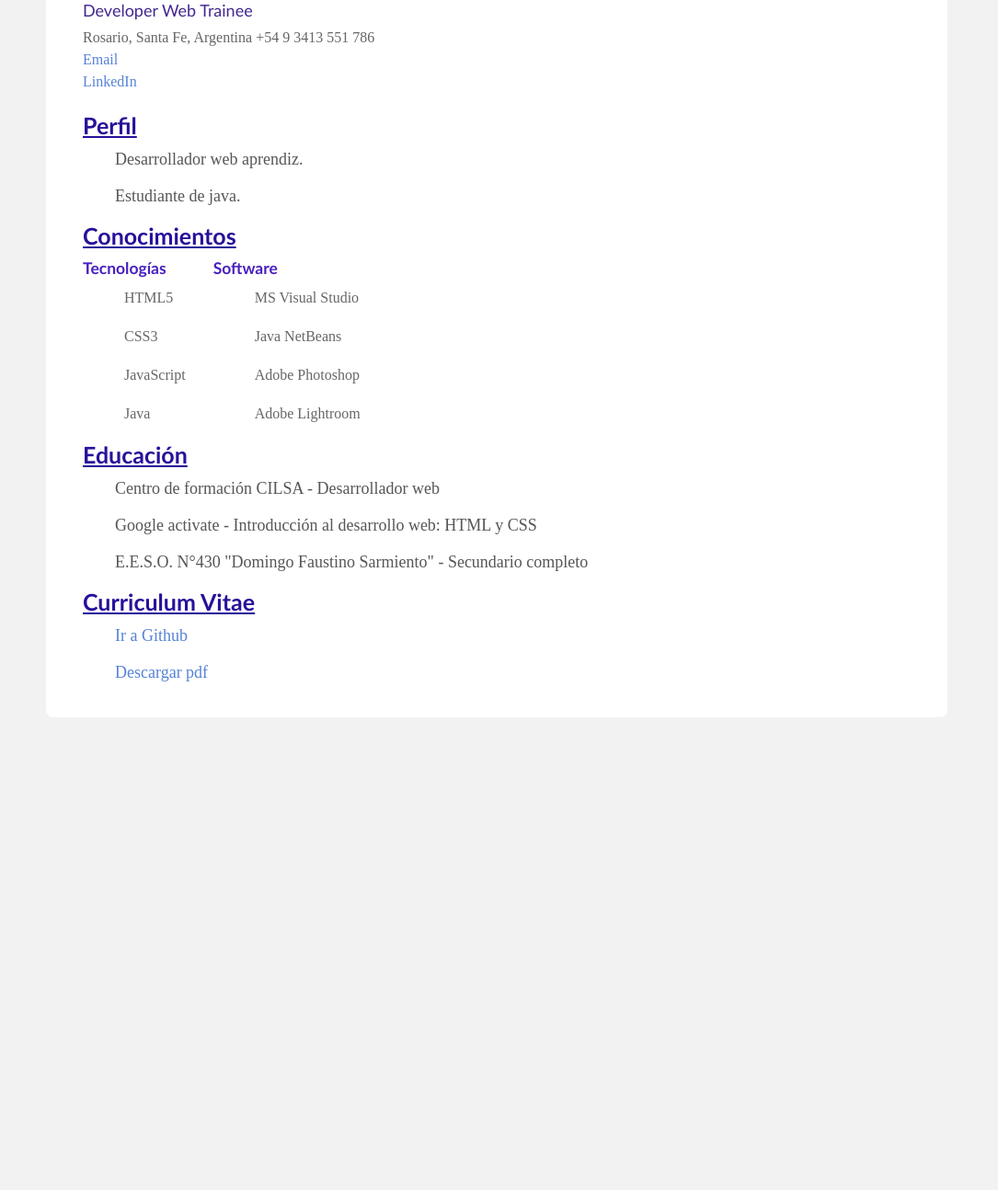
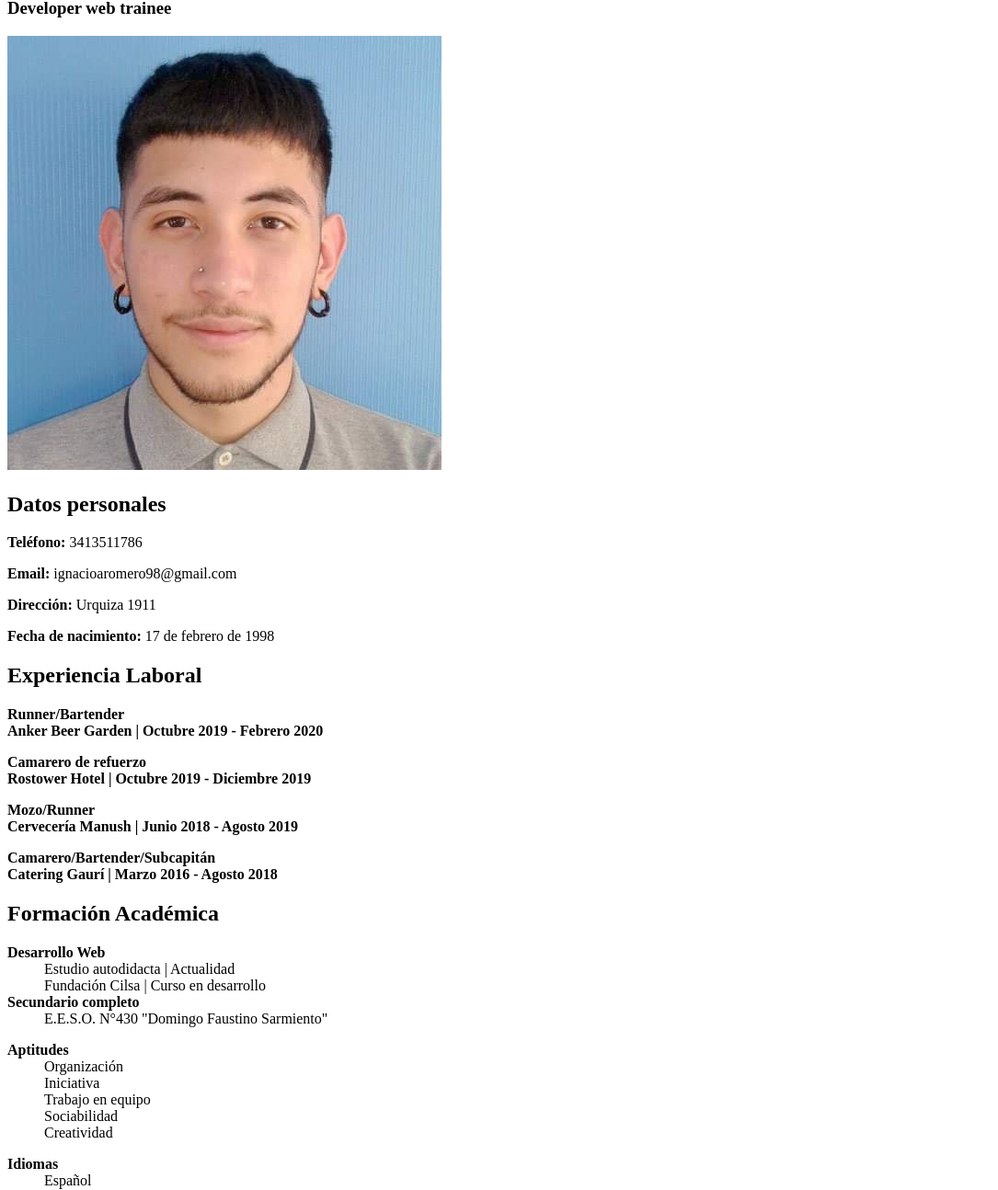
Before and after one commit to IgnacioRom/IgnacioRomeroCV2020, a plain HTML site: page index.html in a window 1280 px wide. Shown: the part 85-1379 px from the top of the page at 92% size, without its empty margins (0-1085 px from the left). Before the commit the page ends 930 px from the top, so only its background shows below. Drawn offline with Linux system fonts and the light colour scheme; a web font is replaced by a local one.

Commit message:
Add files via upload

```diff
--- a/css/styles.css
+++ b/css/styles.css
@@ -1,49 +1,4 @@
-* { margin: 0; padding: 0; }
-html { height: 101%; }
-body { background: #f2f2f2 url('images/bg-tile.png'); font-size: 62.5%; padding-bottom: 65px; }
-
-h1 { font-family: "Simonetta", "Trebuchet MS", Arial, sans-serif; color: #180773; font-size: 3.6em; margin-bottom: 6px; }
-h2 { font-family: "Simonetta", "Trebuchet MS", Arial, sans-serif; color: #27119A; font-size: 2.5em; margin-bottom: 10px; text-decoration: underline; }
-h3 { font-family: "Trebuchet MS", Verdana, Arial, sans-serif; color: #432890; font-weight: normal; font-size: 1.8em; margin-bottom: 10px; }
-h4 { font-family: "Trebuchet MS", Verdana, Arial, sans-serif; color: #4920BF; font-weight: bold; font-size: 1.75em; margin-bottom: 4px; }
-
-p { font-family: "Balthazar", "Droid Serif", serif; color: #565656; font-size: 1.8em; line-height: 1.4em; margin-bottom: 15px; padding-left: 35px; }
-small { font-family: "Balthazar", "Droid Serif", serif; color: #656565; font-size: 1.6em; display: block; margin-bottom: 6px; }
-ul { display: block; list-style: none; }
-ul li { padding-left: 45px; list-style-type: none; vertical-align: top; background: url('images/bullet.png') 25px 5px no-repeat; margin-bottom: 5px; font-family: "Balthazar", "Droid Serif", serif; color: #666; font-size: 1.6em; line-height: 2.3em; }
-
-img { border: 0; max-width: 50%; }
-
-a { color: #5582d6; text-decoration: none; }
-a:hover { text-decoration: underline; }
-
-/** @group core layout **/
-#w { margin: 0px 50px; padding: 20px 40px; padding-top: 35px; background: #fff; min-width: 260px; max-width: 900px; border-bottom-right-radius: 8px; border-bottom-left-radius: 8px; -webkit-border-bottom-left-radius: 8px; -webkit-border-bottom-right-radius: 8px; -moz-border-radius-bottomleft: 8px; -moz-border-radius-bottomright: 8px; }
-
-header { width: 100%; }
-
-/** @group personal settings **/
-#info { float: left; margin-bottom: 12px; }
-#photo { float: right; }
-#photo img {
--webkit-border-radius: 3px;
--moz-border-radius: 3px;
-border-radius: 3px;
--webkit-box-shadow: 0 2px 4px rgba(0, 0, 0, 0.2);
--moz-box-shadow: 0 2px 4px rgba(0, 0, 0, 0.2);
-box-shadow: 0 2px 4px rgba(0, 0, 0, 0.2);
-background-color: #fff;
-border: 1px solid #ccc;
-padding: 5px;
+h1 {
+    font-family: 'Arvo', serif;
+    color: #696969;
 }
-
-/** @group skills **/
-#skills-left { display: block; float: left; margin-right: 30px; }
-#skills-right { display: block; float: left;}
-
-/** @group clearfix **/
-.clearfix:after { content: "."; display: block; clear: both; visibility: hidden; line-height: 0; height: 0; }
-.clearfix { display: inline-block; }
-
-html[xmlns] .clearfix { display: block; }
-* html .clearfix { height: 1%; }
--- a/index.html
+++ b/index.html
@@ -1,88 +1,69 @@
-<!doctype html>
+<!DOCTYPE html>
 <html lang="en">
 <head>
-  <meta http-equiv="Content-Type" content="text/html; charset=utf-8" />
-  <title>Ignacio Ángel Romero</title>
-  <meta name="author" content="Ignacio Romero">
-  <meta http-equiv="X-UA-Compatible" content="IE=edge,chrome=1">
-  <meta name="HandheldFriendly" content="true">
-  <meta name="viewport" content="width=device-width, initial-scale=1,maximum-scale=1,user-scalable=no">
-  <link rel="stylesheet" type="text/css" href="http://fonts.googleapis.com/css?family=Simonetta:400,900|Balthazar">
+    <meta charset="UTF-8">
+    <meta name="viewport" content="width=device-width, initial-scale=1.0">
+    <title>Ignacio Romero CV</title>
+    <link href="https://fonts.googleapis.com/css2?family=Arvo:wght@700&display=swap" rel="stylesheet">
     <link rel="stylesheet" type="text/css" href="css/styles.css">
     <link rel="stylesheet" type="text/css" href="css/responsive.css">
+
 </head>
-
 <body>
-	<div id="w" itemscope itemtype="http://schema.org/Person">
-		<header class="clearfix">
-			<div id="info">
-				<h1><span itemprop="name">Ignacio Ángel Romero</span></h1>
-				<h3><span itemprop="jobTitle">Developer Web Trainee</span></h3>
-				<small itemprop="address" itemscope itemtype="http://schema.org/PostalAddress">
-				  <span itemprop="addressLocality">Rosario</span>,
-				  <span itemprop="addressRegion">Santa Fe</span>,
-				  <span itemprop="addressCountry">Argentina</span>
-                                  <span itemprop="Phone">+54 9 3413 551 786</span>
-                        	</small>
-				<small><span> <a href="mailto:ignacioaromero98@gmail.com">Email</a></span></small>
-  			        <small><span> <a href="https://www.linkedin.com/in/ignacio-romero-4683991b2/">LinkedIn</a></span></small>
-			</div>
-
+    <header>
+        <h1>Ignacio Ángel Romero</h1>
+        <h3>Developer web trainee</h3>
         <div id="photo">
-			  <img src="images//foto4x4nacho.jpeg" alt="Ignacio Romero" itemprop="image" />
+            <img src="images/foto4x4nacho.jpeg" alt="Ignacio Romero" itemprop="image" />
           </div>
     </header>
-
-		<section id="profile">
-			<h2>Perfil</h2>
-			<p>Desarrollador web aprendiz.</p>
-			<p>Estudiante de java. </p>
-		</section>
-
-		<section id="skills" class="clearfix" itemscope itemtype="http://schema.org/ItemList">
-			<h2 itemprop="name">Conocimientos</h2>
-			<section id="skills-left">
-				<h4 itemprop="about">Tecnologías</h4>
-				<ul>
-					<li itemprop="itemListElement">HTML5</li>
-					<li itemprop="itemListElement">CSS3</li>
-					<li itemprop="itemListElement">JavaScript</li>
-					<li itemprop="itemListElement">Java</li>
-				</ul>
-			</section>
-
-			<section id="skills-right">
-				<h4 itemprop="about">Software</h4>
-				<ul>
-					<li itemprop="itemListElement">MS Visual Studio</li>
-					<li itemprop="itemListElement">Java NetBeans</li>
-					<li itemprop="itemListElement">Adobe Photoshop</li>
-					<li itemprop="itemListElement">Adobe Lightroom</li>
-				</ul>
+    <section class="wrapper">
+        <aside>
+            <article>
+            <h2>Datos personales</h2>
+            <p><strong>Teléfono:</strong> 3413511786</p>
+            <p><strong>Email:</strong> ignacioaromero98@gmail.com</p>
+            <p><strong>Dirección:</strong> Urquiza 1911</p>
+            <p><strong>Fecha de nacimiento:</strong> 17 de febrero de 1998</p>
+            </article>
+        </aside>
+        <section class="main">
+            <article>
+                <h2>Experiencia Laboral</h2>
+                <p><b>Runner/Bartender</b><br>
+                    <strong>Anker Beer Garden | Octubre 2019 - Febrero 2020</strong></p>
+                <p><b>Camarero de refuerzo</b><br>
+                    <strong> Rostower Hotel | Octubre 2019 - Diciembre 2019</strong></p>
+                <p><b>Mozo/Runner</b><br>
+                <strong>Cervecería Manush | Junio 2018 - Agosto 2019</strong></p>
+                <p><b>Camarero/Bartender/Subcapitán</b><br>
+                <strong>Catering Gaurí | Marzo 2016 - Agosto 2018</strong></p>
+            </article>
+            <article>
+                <h2>Formación Académica</h2>
+                <dt><b>Desarrollo Web</b></dt>
+                <dd>Estudio autodidacta | Actualidad</dd>
+                <dd>Fundación Cilsa | Curso en desarrollo</dd>
+                <dt><b>Secundario completo</b></dt>
+                <dd>E.E.S.O. N°430 "Domingo Faustino Sarmiento"</dd>
+            </article>
         </section>
     </section>
+<footer>
+    <dl>
+        <dt><strong>Aptitudes</strong></dt>
+            <dd>Organización</dd>
+            <dd>Iniciativa</dd>
+            <dd>Trabajo en equipo</dd>
+            <dd>Sociabilidad</dd>
+            <dd>Creatividad</dd>
+    </dl>
+    <dl>
+        <dt><strong>Idiomas</strong></dt>
+    <dd>Español<br>Escrito: Nativo - Oral: Nativo</dd>
+    <dd>Ingles<br>Escrito: Intermedio - Oral: Básico</dd>
+    </dl>
 
-		<section id="education">
-			<h2>Educación</h2>
-			<p><span itemprop="alumniOf">Centro de formación CILSA</span> - Desarrollador web</p>
-			<p><span itemprop="alumniOf">Google activate</span> - Introducción al desarrollo web: HTML y CSS</p>
-			<p><span itemprop="alumniOf">E.E.S.O. N°430 "Domingo Faustino Sarmiento"</span> - Secundario completo</p>
-		</section>
-
-
-		<section id="Curriculum Vitae">
-			<h2>Curriculum Vitae</h2>
-
-                            <p itemscope itemtype="http://schema.org/Article">
-                            <span itemprop="name">
-                            <a href="https://github.com/IgnacioRom" itemprop="url" > Ir a Github </a></span> </p>
-
-
-                            <p itemscope itemtype="http://schema.org/Article">
-                            <span itemprop="name">
-                            <a href="D:/ignac/Nacho/Curriculum Vitae_1 Ignacio Romero 2020.pdf" itemprop="url" > Descargar pdf </a></span> </p>
-
-		</section>
-	</div>
+</footer>
 </body>
 </html>
```
Also changed, not shown: images/Ignacio.jpeg (added). Lines whose indentation alone changed are shown as unchanged.
